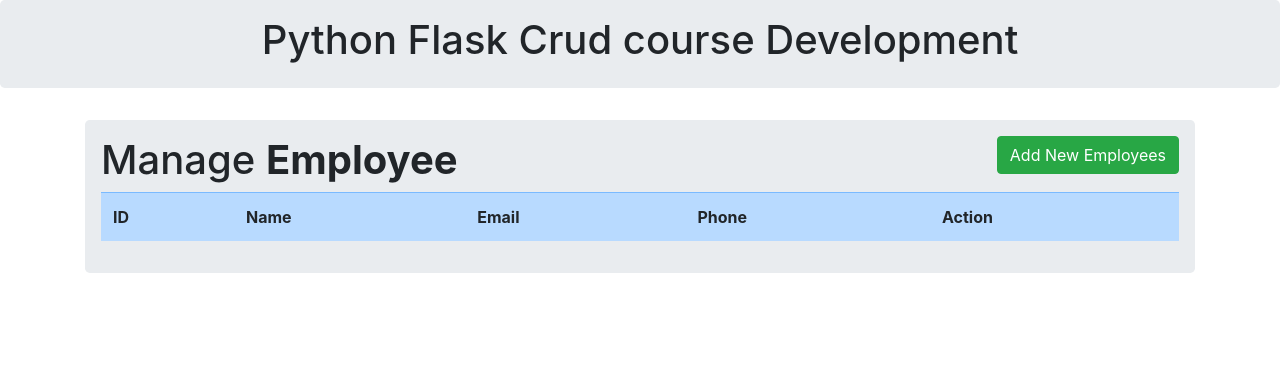
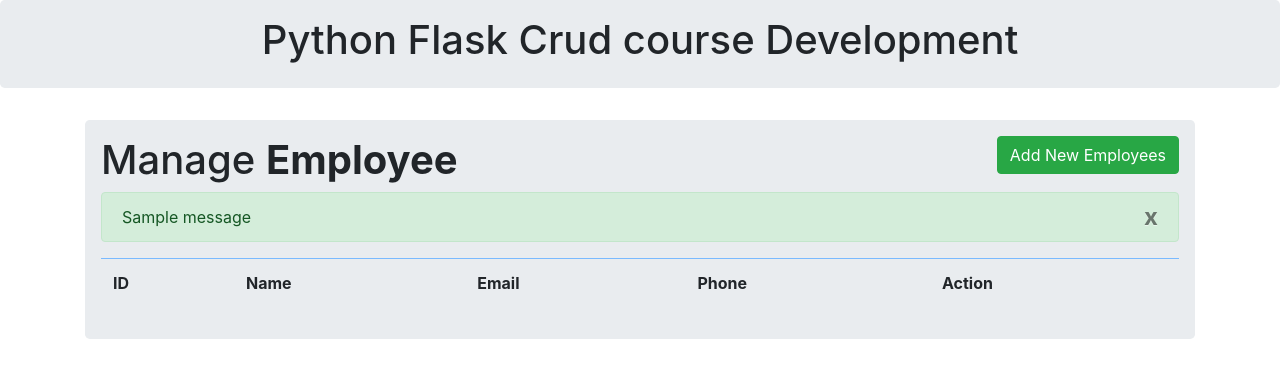
Before and after one commit to baizeedrony/Blood-Donation, a Flask app: page /insert in a window 1280 px wide. Shown: the top 378 px of the page. Run offline with Flask 2, Linux system fonts and the light colour scheme; one stand-in notice (Sample message) is shown; lists and menus that the app fills with data are empty.

Commit message:
added flashed message

```diff
--- a/app.py
+++ b/app.py
@@ -2,7 +2,7 @@
 # from email.policy import default
 # import default as default
 import app as app
-from flask import Flask, render_template, flash, request, redirect, url_for, session, logging, send_from_directory
+from flask import Flask, render_template, flash, request, redirect, url_for, session, logging, send_from_directory,flash
 from flask_datepicker import datepicker
 from wtforms.fields.html5 import DateField
 # from data import Articles
@@ -18,7 +18,7 @@ import cx_Oracle
 import os
 con = cx_Oracle.connect('doner/doner@localhost/Orcl')
 
-db=con
+
 
 
 #con = cx_Oracle.connect('oriondb/o@118.67.215.114/Orcl')
@@ -470,7 +470,7 @@ print(employeedata)
 @app.route('/employee')
 def employee():
     cur = con.cursor()
-    result = cur.execute('select * from employee')
+    result = cur.execute('select * from employee order by employee_id')
     return render_template('employee.html',result=result)
 
 
@@ -493,7 +493,8 @@ def insert():
             (EMPLOYEE_NAME,  EMAIL,PHONE_NUMBER))
         print(5)
         con.commit()
-        # return render_template('employee.html', form=form_response)
+        flash("Employee Has Been Added Successfully", "success")
+        #return render_template('employee.html', form=form_response)
         return redirect(url_for('employee'))
     else:
         print(form_response.validate())
@@ -503,35 +504,9 @@ def insert():
     print(8)
     # redirect(url_for('employee.html'))
     print(9)
-    flash("you are now registered", "success")
 
 
-# class data(db.model):
-#     employee_name=db.column(db.String(100))
-#     email=db.column(db.String(100))
-#     phone_number=db.column(db.number(100))
-#
-#     def __init__(self,employee_name,email,phone_number):
-#         self.employee_name=employee_name
-#         self.email = email
-#         self.phone_number = phone_number
-# @app.route('/employee')
-# def employee():
-#     return render_template('employee.html')
-#
-# @app.route('/insert',  methods=['POST'])
-# def insert():
-#
-#     if request.method == 'POST' :
-#         EMPLOYEE_NAME = request.form['employee_name']
-#         EMAIL=request.form['EMAIL']
-#         PHONE_NUMBER=request.form['PHONE_NUMBER']
-#
-#
-#         mydata = data(EMPLOYEE_NAME,EMAIL,PHONE_NUMBER)
-#         db.session.add(mydata)
-#         db.session.commit()
-#         return redirect(url_for('employee.html'))
+
 
 if __name__ == '__main__':
     app.secret_key = 'super secret key'
--- a/templates/employee.html
+++ b/templates/employee.html
@@ -14,7 +14,34 @@
                     </button>
                 </h1>
 
-                <table class="table table-hover table-primary">
+                {% with messages = get_flashed_messages() %}
+
+                {% if messages %}
+
+                {% for message in messages %}
+
+                <div class="alert alert-success alert-dismissable" role="alert">
+
+                    <button type="button" class="close" data-dismiss="alert" aria-label="close">
+
+                        <span aria-hidden="true">x</span>
+
+                    </button>
+
+
+                    {{message}}
+
+
+                </div>
+
+
+                {% endfor %}
+
+                {% endif %}
+                {% endwith %}
+
+
+                <table class="table table-hover table-primary" style="background-color:#e9ecef;font-weight: lighter;">
                     <tr>
                         <th>ID</th>
                         <th>Name</th>
--- a/templates/register.html
+++ b/templates/register.html
@@ -6,6 +6,7 @@
     body {
     background-image:url({{url_for('static',filename='blood.jpg')}})
     }
+
 
 
 
```
Also changed, not shown: 1 other file.
